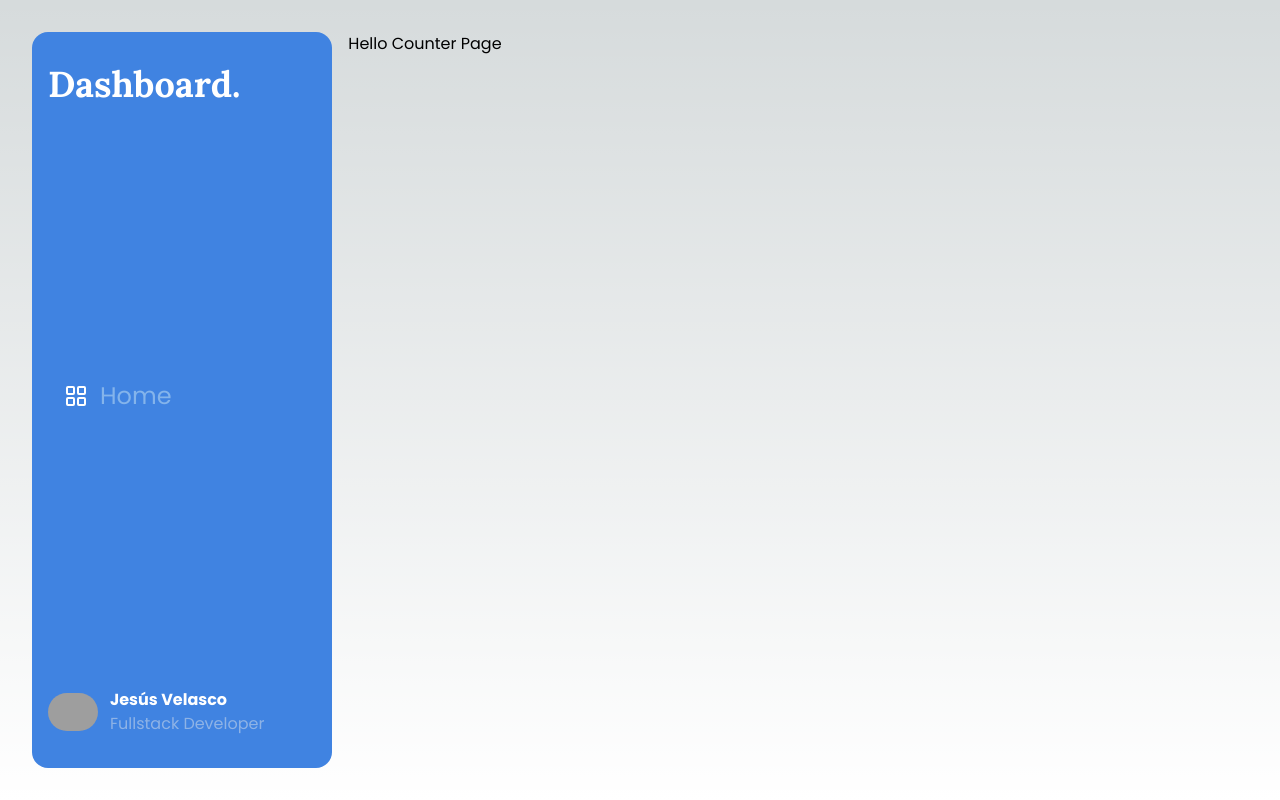
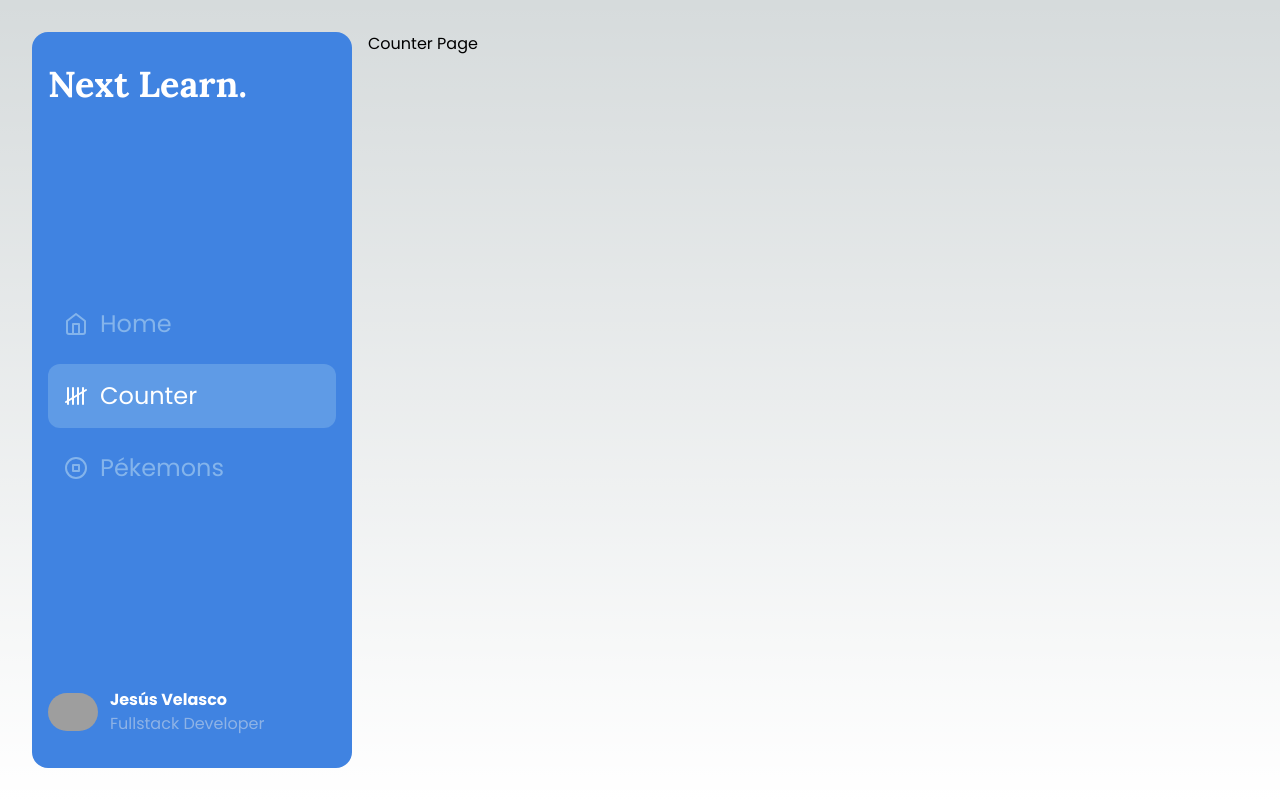
Before and after one commit to jesusrobot0/my-dashboard, a Next.js app: page /dashboard/counter in a window 1280 px wide. Built offline with nearby package versions, Linux system fonts and the light colour scheme; grey boxes are pictures that could not be loaded.

Commit message:
Add to the sidebar the feature to show on which page the user is on

```diff
--- a/package.json
+++ b/package.json
@@ -9,6 +9,7 @@
     "lint": "next lint"
   },
   "dependencies": {
+    "clsx": "^2.1.0",
     "lucide-react": "^0.309.0",
     "next": "14.0.4",
     "react": "^18",
--- a/src/app/dashboard/counter/page.tsx
+++ b/src/app/dashboard/counter/page.tsx
@@ -1,3 +1,3 @@
 export default function CounterPage() {
-  return <h1>Hello Counter Page</h1>;
+  return <h1>Counter Page</h1>;
 }
--- a/src/components/index.ts
+++ b/src/components/index.ts
@@ -1 +1,2 @@
 export { Sidebar } from "./sidebar/Sidebar";
+export { SidebarMenuItem } from "./sidebar-menu-item/SidebarMenuItem";
--- /dev/null
+++ b/src/components/sidebar-menu-item/SidebarMenuItem.tsx
@@ -0,0 +1,30 @@
+"use client";
+
+import { usePathname } from "next/navigation";
+import Link from "next/link";
+import { clsx } from "clsx";
+
+interface Props {
+  path: string;
+  icon: JSX.Element;
+  title: string;
+}
+
+export function SidebarMenuItem({ path, icon, title }: Props) {
+  const currentPage = usePathname();
+  const isSame = currentPage === path;
+  return (
+    <li>
+      <Link
+        href={path}
+        className={clsx(
+          "w-full p-4 flex items-center text-2xl gap-3 text-[#84b4eb] rounded-xl hover:text-white hover:bg-[#5f9be6]",
+          isSame && "text-white bg-[#5f9be6]"
+        )}
+      >
+        <span>{icon}</span>
+        <span>{title}</span>
+      </Link>
+    </li>
+  );
+}
--- a/src/components/sidebar/Sidebar.tsx
+++ b/src/components/sidebar/Sidebar.tsx
@@ -1,45 +1,59 @@
 import Image from "next/image";
 import Link from "next/link";
 import { title } from "@/fonts";
-import { LayoutGrid } from "lucide-react";
+import { Home, StopCircle, Tally5 } from "lucide-react";
+import { SidebarMenuItem } from "..";
+
+const menuItems = [
+  {
+    path: "/dashboard/home",
+    icon: <Home />,
+    title: "Home",
+  },
+  {
+    path: "/dashboard/counter",
+    icon: <Tally5 />,
+    title: "Counter",
+  },
+  {
+    path: "/dashboard/pokemons",
+    icon: <StopCircle />,
+    title: "Pékemons",
+  },
+];
 
 export function Sidebar() {
   return (
-    <aside className="w-1/4 min-w-[300px] px-4 py-8 flex flex-col justify-between text-white rounded-2xl bg-[#4083e1]">
+    <aside className="w-1/4 min-w-[320px] px-4 py-8 flex flex-col justify-between text-white rounded-2xl bg-[#4083e1]">
       <span className={`${title.className} text-4xl font-bold`}>
-        Dashboard.
+        Next Learn.
       </span>
 
       <nav>
         <ul className="flex flex-col gap-2">
-          <li>
-            <Link
-              href="#"
-              className="w-full p-4 flex items-center text-2xl gap-3 text-[#84b4eb] rounded-xl hover:text-white hover:bg-[#5f9be6]"
-            >
-              <span>
-                <LayoutGrid color="#fff" />
-              </span>
-              <span>Home</span>
-            </Link>
-          </li>
+          {menuItems.map((item) => (
+            <SidebarMenuItem key={`${item.path}`} {...item} />
+          ))}
         </ul>
       </nav>
 
       <footer>
-        <div className="flex gap-3 items-center">
+        <Link
+          href="https://github.com/jesusrobot0"
+          className="flex gap-3 items-center"
+        >
           <Image
             src="https://pbs.twimg.com/profile_images/1294191322195083264/8bGn_Y2z_400x400.jpg"
-            alt="Foto de perfil del usuario Jesús Velasco"
+            alt="Profile picture of user Jesús Velasco"
             width={50}
             height={50}
             className="rounded-full"
           />
           <div className="flex flex-col">
             <p className="font-bold">Jesús Velasco</p>
-            <p className="text-[#8eb3e6]">Fullstack Developer</p>
+            <span className="text-[#8eb3e6]">Fullstack Developer</span>
           </div>
-        </div>
+        </Link>
       </footer>
     </aside>
   );
```
Also changed, not shown: 1 other file (tests, documents, lock files or other folders).
